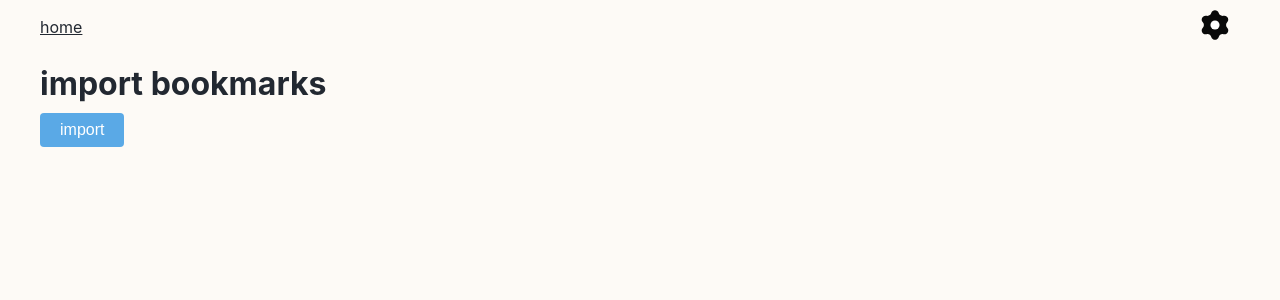
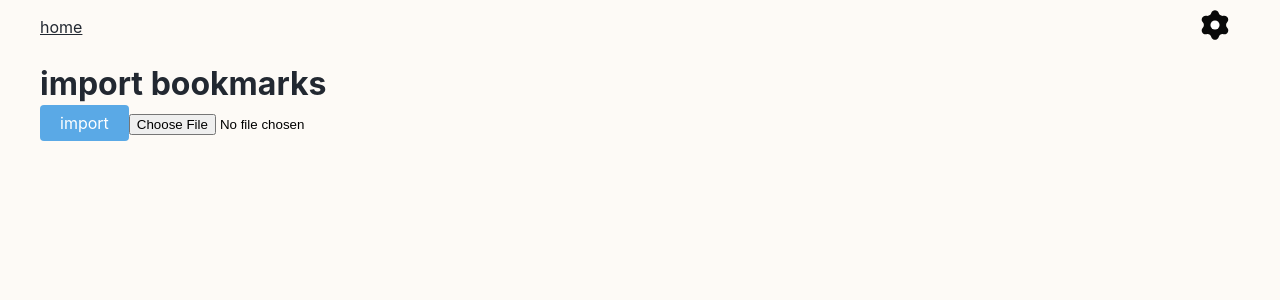
Before and after one commit to colorlessenergy/bookmarks, a Next.js app: page /settings/import-bookmarks in a window 1280 px wide. Shown: the top 300 px of the page. Built offline with nearby package versions, Linux system fonts and the light colour scheme.

Commit message:
replace button with input

```diff
--- a/pages/settings/import-bookmarks.js
+++ b/pages/settings/import-bookmarks.js
@@ -8,9 +8,16 @@ export default function ImportBookmarks () {
             <h1 className="mb-1">
                 import bookmarks
             </h1>
-            <button
-                className="button button-blue"
-                title="import bookmarks">import</button>
+
+            <label
+                htmlFor="import-bookmarks"
+                className="button button-blue d-inline-block"
+                title="import bookmarks">import</label>
+            <input
+                type="file"
+                id="import-bookmarks"
+                accept=".html"
+                className="d-none" />
         </div>
     );
 }
```
